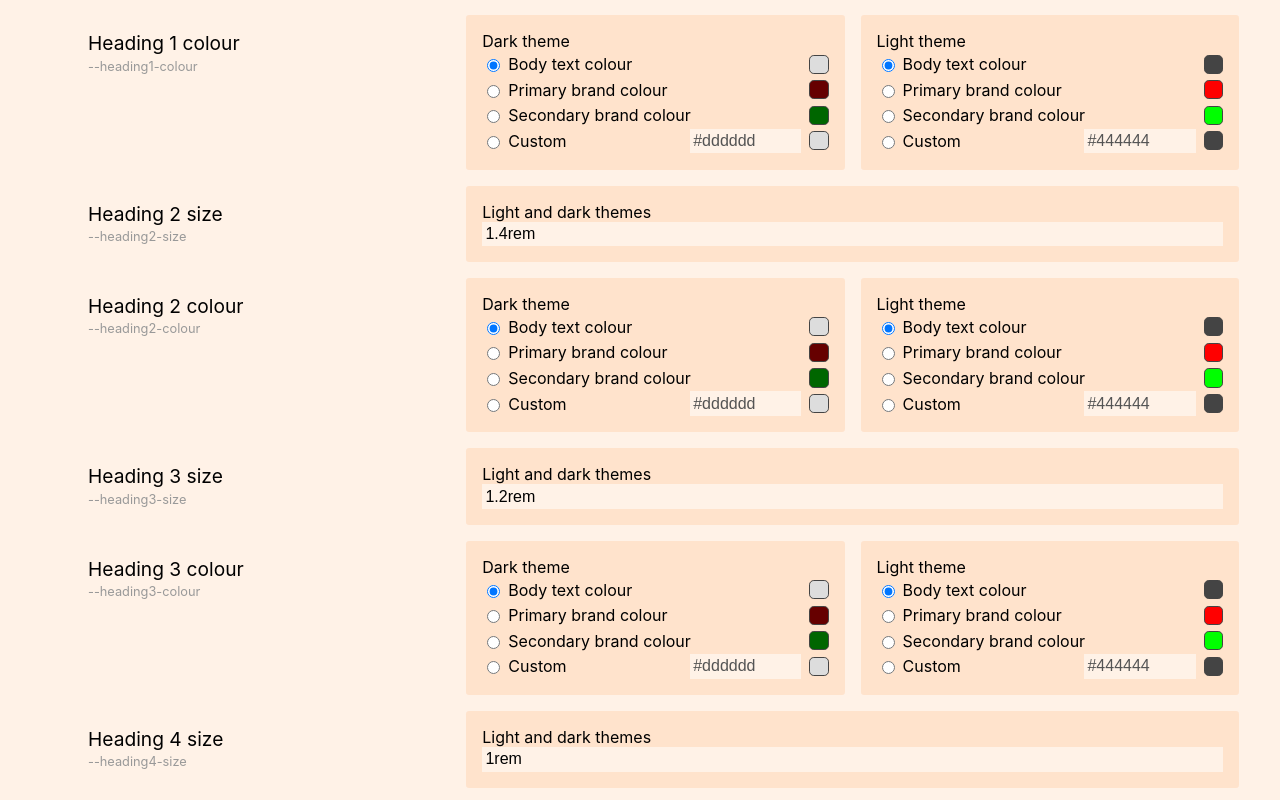
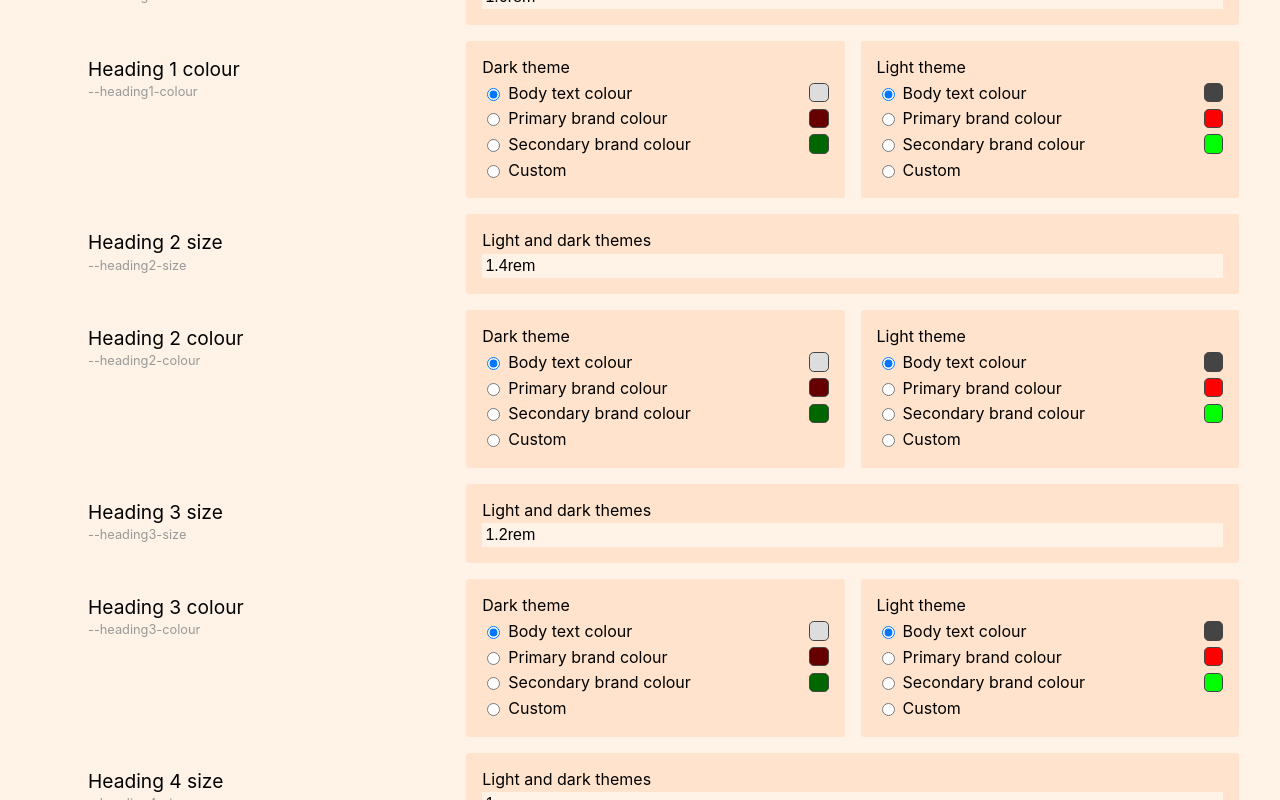
Before and after one commit to davidpounds/whitelabel, a React (Create React App) app: page / in a window 1280 px wide. Shown: the part 1280-2080 px from the top of the page. Built offline with nearby package versions, Linux system fonts and the light colour scheme.

Commit message:
Hides custom colour field and swatch preview if not selected

```diff
--- a/src/components/CssValue.css
+++ b/src/components/CssValue.css
@@ -11,6 +11,7 @@
 .css-value-label {
     display: block;
     font-size: 1rem;
+    margin: 0 0 0.2rem 0;
 }
 .css-value-input {
     border: none;
--- a/src/components/cssvalues/ColourValue.jsx
+++ b/src/components/cssvalues/ColourValue.jsx
@@ -17,6 +17,8 @@ const ColourValue = props => {
         setCustomColourValue(useIncludedColour ? getCssValue(cssValue) ?? '' : cssValue ?? '');
         // eslint-disable-next-line
     }, [useIncludedColour, cssValue, theme]);
+
+    const showCustomColour = !showIncludeColours || !useIncludedColour;
 
     return (
         <>
@@ -54,6 +56,8 @@ const ColourValue = props => {
                         <label htmlFor={`radio${id}-custom`} className="css-value-colour-label">Custom</label>
                     </>
                 )}
+                {showCustomColour && (
+                    <>
                         <input
                             id={id}
                             className="css-value-input"
@@ -65,6 +69,8 @@ const ColourValue = props => {
                             disabled={useIncludedColour}
                         />
                         <span className="css-value-colour-swatch" style={{backgroundColor: `var(${property})`}}></span>
+                    </>
+                )}
             </div>
         </>
     );
```
Lines whose indentation alone changed are shown as unchanged.
